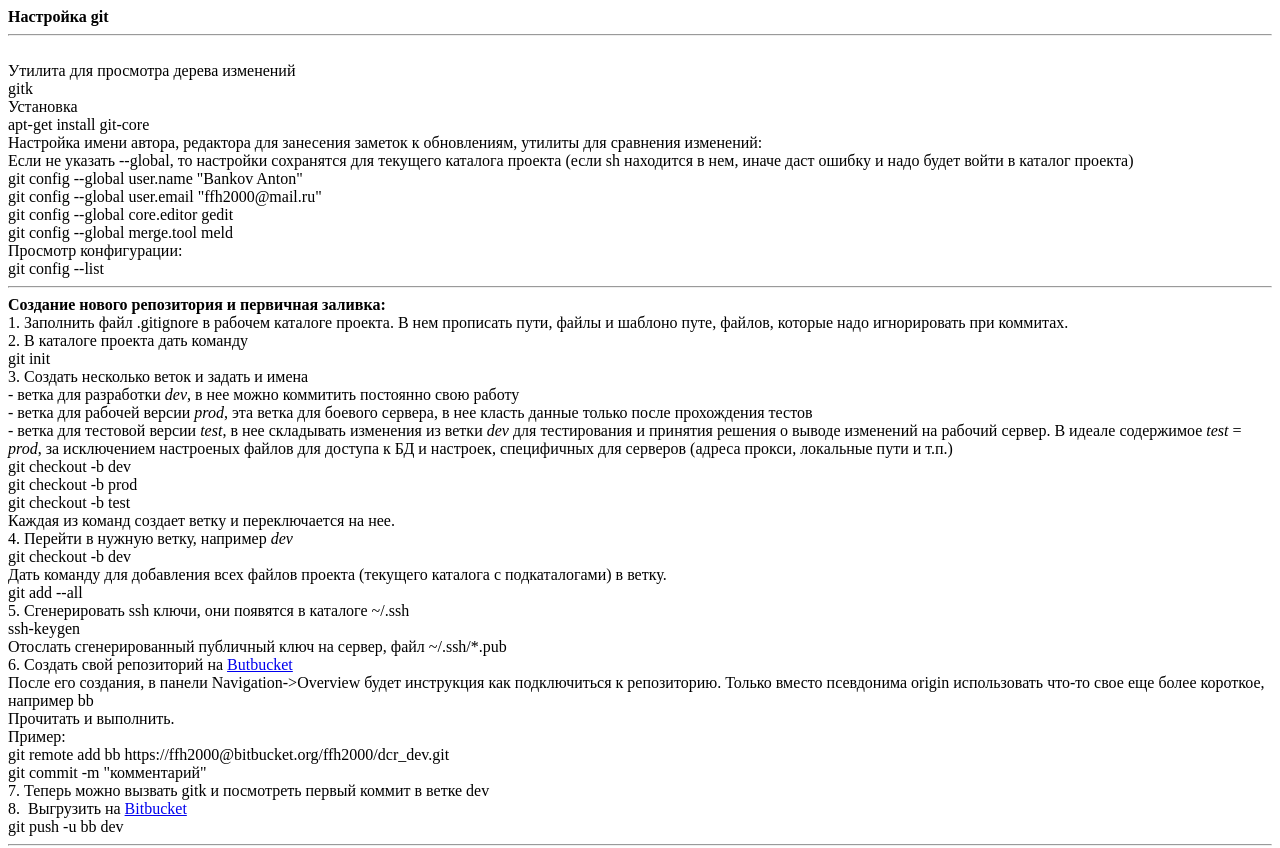
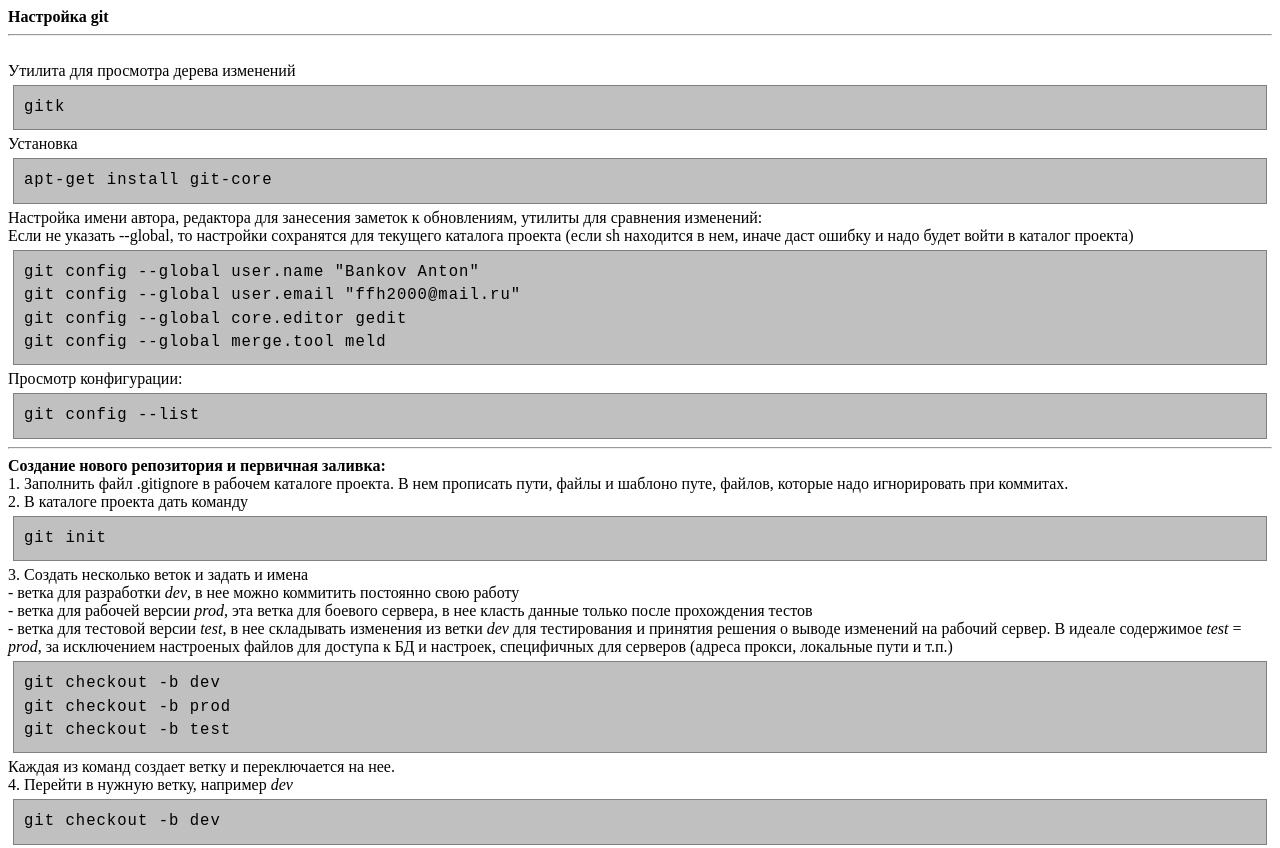
Before and after one commit to ffh2000/baum_l07, a plain HTML site: page Настройка git.html in a window 1280 px wide. Shown: the top 848 px of the page. Drawn offline with Linux system fonts and the light colour scheme.

Commit message:
Добавил стили внутрь html

```diff
--- a/Настройка git.html
+++ b/Настройка git.html
@@ -4,8 +4,19 @@
     <meta charset="UTF-8" />
     <base target="_blank"/>
     <title>Настройка git</title>
-    <link rel="stylesheet" href="notes.css">
 </head>
+<style>
+div.code {
+    font-size: 120%;
+    font-family: monospace;
+    border: solid 1px gray;
+    background: silver;
+    margin: 5px;
+    padding: 10px;
+    letter-spacing: 1px;
+    line-height: 1.5;
+}
+</style>
 <body>
 <b>Настройка git</b>
 <br><hr><br>
```
